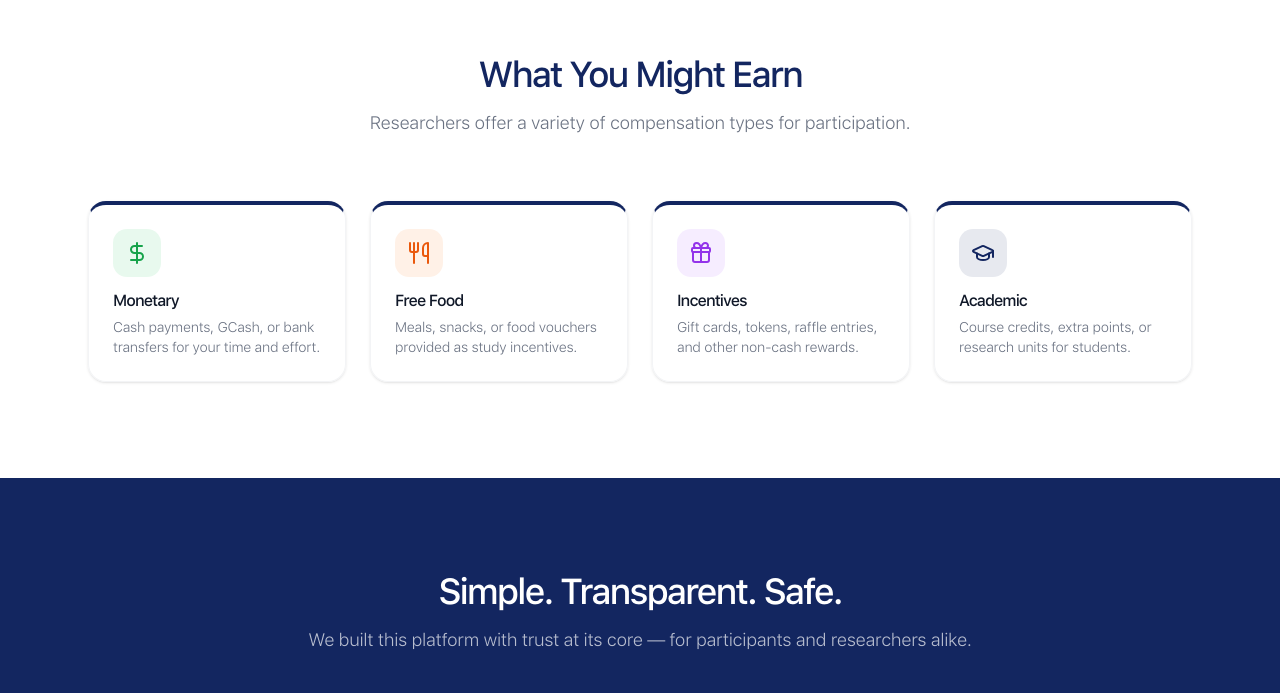
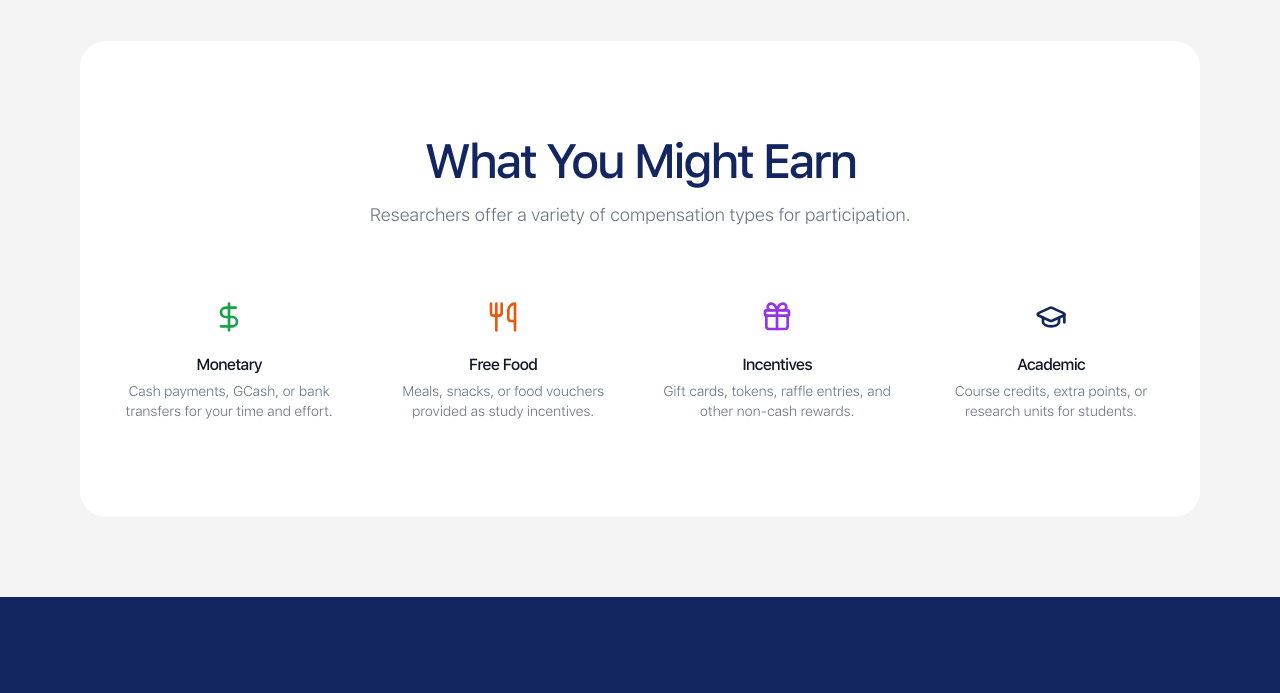
Before and after one commit to gheelopez/participay, a Next.js app: page / in a window 1280 px wide. Shown: the part 2306-2999 px from the top of the page. Built offline with nearby package versions, Linux system fonts and the light colour scheme.

Commit message:
style: compensation section

```diff
--- a/src/app/page.tsx
+++ b/src/app/page.tsx
@@ -258,28 +258,28 @@ const compensationCards = [
     icon: DollarSign,
     label: 'Monetary',
     desc: 'Cash payments, GCash, or bank transfers for your time and effort.',
-    iconBg: 'rgba(34,197,94,0.1)',
+    iconBg: 'white',
     iconColor: '#16a34a',
   },
   {
     icon: Utensils,
     label: 'Free Food',
     desc: 'Meals, snacks, or food vouchers provided as study incentives.',
-    iconBg: 'rgba(249,115,22,0.1)',
+    iconBg: 'white',
     iconColor: '#ea580c',
   },
   {
     icon: Gift,
     label: 'Incentives',
     desc: 'Gift cards, tokens, raffle entries, and other non-cash rewards.',
-    iconBg: 'rgba(168,85,247,0.1)',
+    iconBg: 'white',
     iconColor: '#9333ea',
   },
   {
     icon: GraduationCap,
     label: 'Academic',
     desc: 'Course credits, extra points, or research units for students.',
-    iconBg: 'rgba(19,38,96,0.1)',
+    iconBg: 'white',
     iconColor: '#132660',
   },
 ]
@@ -287,9 +287,9 @@ const compensationCards = [
 function CompensationSection() {
   const ref = useScrollAnimation()
   return (
-    <section className="py-24 bg-white">
+    <section className="py-24 bg-white rounded-4xl m-20">
       <div ref={ref} className="section-animate max-w-6xl mx-auto px-6">
-        <h2 className="text-4xl font-bold text-center leading-tight mb-4" style={{ color: '#132660' }}>
+        <h2 className="text-5xl font-bold text-center leading-tight mb-4" style={{ color: '#132660' }}>
           What You Might Earn
         </h2>
         <p className="text-center text-gray-500 mb-16 text-lg">
@@ -299,14 +299,14 @@ function CompensationSection() {
           {compensationCards.map((card, i) => (
             <div
               key={i}
-              className="rounded-2xl p-6 border border-gray-100 shadow-sm hover:shadow-lg hover:scale-105 transition-all duration-300 border-t-4"
+              className='text-center'
               style={{ borderTopColor: '#132660' }}
             >
               <div
-                className="w-12 h-12 rounded-xl flex items-center justify-center mb-4"
+                className="w-12 h-12 rounded-xl flex items-center justify-center mb-4 mx-auto"
                 style={{ backgroundColor: card.iconBg }}
               >
-                <card.icon className="w-6 h-6" style={{ color: card.iconColor }} />
+                <card.icon className="w-8 h-8" style={{ color: card.iconColor }} />
               </div>
               <h3 className="font-bold text-gray-900 leading-tight mb-2">{card.label}</h3>
               <p className="text-gray-500 text-sm">{card.desc}</p>
```
